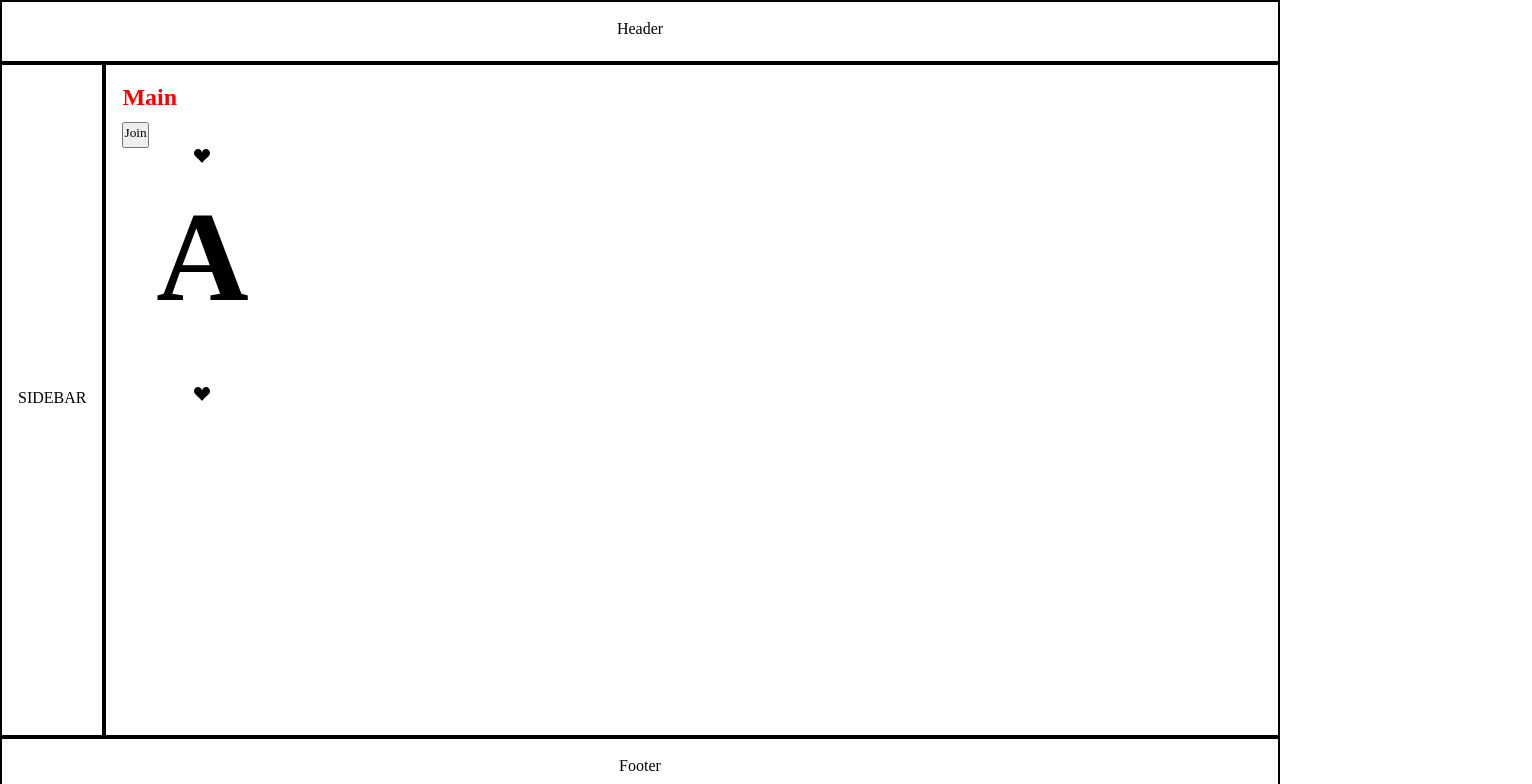
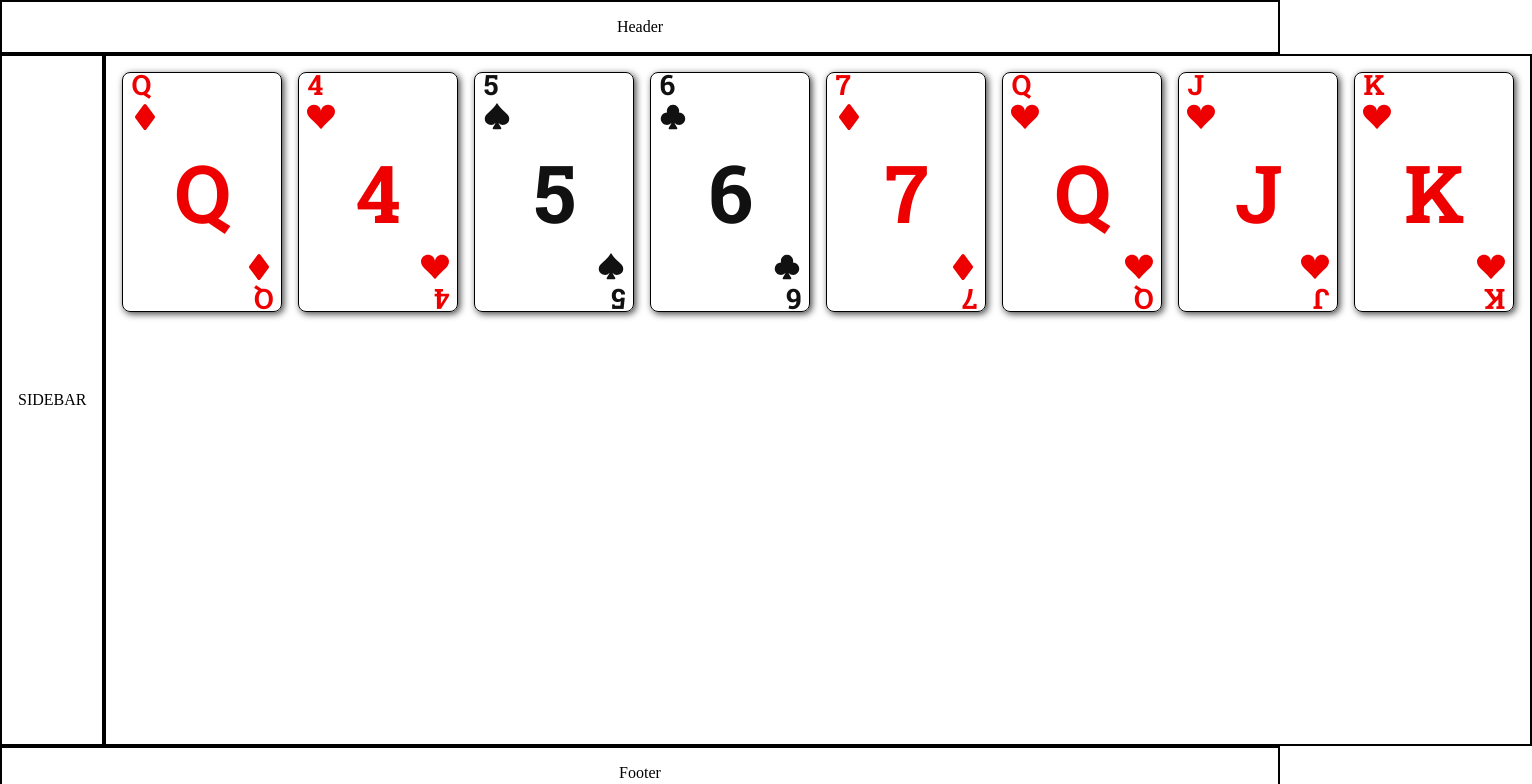
Before and after one commit to mateus-gotardi/trucao-da-massa-front-end, a Next.js app: page / in a window 1280 px wide. Shown: the top 784 px of the page, 1532 px wide, since content can reach past the window. Built offline with nearby package versions, Linux system fonts and the light colour scheme; no server answers.

Commit message:
Feat: Create Card

```diff
--- a/app/head.tsx
+++ b/app/head.tsx
@@ -1,10 +1,11 @@
+"use client";
 export default function Head() {
   return (
     <>
-      <title>Create Next App</title>
       <meta content="width=device-width, initial-scale=1" name="viewport" />
       <meta name="description" content="Generated by create next app" />
       <link rel="icon" href="/favicon.ico" />
+      <title>Create Next App</title>
     </>
   );
 }
--- a/app/layout.tsx
+++ b/app/layout.tsx
@@ -3,6 +3,12 @@ import StyledComponentsRegistry from "lib/registry";
 import { GlobalStyle } from "styles/global";
 import { Body } from "styles/layout";
 import Head from "./head";
+
+import { Roboto_Slab } from "@next/font/google";
+
+const Roboto = Roboto_Slab({
+  subsets: ["latin"],
+});
 
 export default function RootLayout({
   children,
@@ -18,7 +24,7 @@ export default function RootLayout({
           <header>Header</header>
           <main>
             <aside>SIDEBAR</aside>
-            <section>{children}</section>
+            <section className={Roboto.className}>{children}</section>
           </main>
           <footer>Footer</footer>
         </Body>
--- a/app/page.tsx
+++ b/app/page.tsx
@@ -1,35 +1,23 @@
 "use client";
-import socket from "@/common/connection/webSocket";
-import styled from "styled-components";
 import { Card } from "@/components";
-import { TrucoCard } from "utils/interfaces";
-
-
-const H1 = styled.h1`
-  color: red;
-`;
-
-
+import { ITrucoCard } from "utils/interfaces";
 
 export default function Home() {
-  const handleJoin = () => {
-    socket.on("join", (data) => {
-      console.log(data);
-    });
-
-    socket.emit("join", { name: "test" });
+  const sampleCard: ITrucoCard = {
+    value: "Q",
+    suit: "ouros",
   };
 
-  const sampleCard: TrucoCard = {
-    value: "A",
-    suit: "copas"
-  }
-
   return (
-    <div>
-      <H1>Main</H1>
-      <button onClick={handleJoin}>Join</button>
+    <div style={{ display: "flex", gap: "1rem" }}>
       <Card card={sampleCard} />
+      <Card card={{ value: "4", suit: "copas" }} />
+      <Card card={{ value: "5", suit: "espadas" }} />
+      <Card card={{ value: "6", suit: "paus" }} />
+      <Card card={{ value: "7", suit: "ouros" }} />
+      <Card card={{ value: "Q", suit: "copas" }} />
+      <Card card={{ value: "J", suit: "copas" }} />
+      <Card card={{ value: "K", suit: "copas" }} />
     </div>
   );
 }
--- a/src/components/card/index.tsx
+++ b/src/components/card/index.tsx
@@ -1,34 +1,103 @@
-import { CardStyles } from "./styles";
-import { TrucoCard } from "utils/interfaces";
-import { BsFillSuitClubFill, BsFillSuitDiamondFill, BsFillSuitHeartFill, BsFillSuitSpadeFill } from 'react-icons/bs'
+import { CardStyles, CardValue, CardSuit } from "./styles";
+import { ITrucoCard } from "utils/interfaces";
+import {
+  BsFillSuitClubFill,
+  BsFillSuitDiamondFill,
+  BsFillSuitHeartFill,
+  BsFillSuitSpadeFill,
+} from "react-icons/bs";
 import { colors } from "..";
 
-const Card = (props: any) => {
+interface ICardProps {
+  card: ITrucoCard;
+  suitColor?: string;
+}
+const isNumber = (value: string) => {
+  return !isNaN(Number(value));
+};
 
-    const { card } = props;
+const SuitPicker: React.FC<ICardProps> = ({ card, suitColor }) => {
+  return (
+    <>
+      {card.suit === "paus" && (
+        <BsFillSuitClubFill color={suitColor} size={28} />
+      )}
+      {card.suit === "ouros" && (
+        <BsFillSuitDiamondFill color={suitColor} size={28} />
+      )}
+      {card.suit === "copas" && (
+        <BsFillSuitHeartFill color={suitColor} size={28} />
+      )}
+      {card.suit === "espadas" && (
+        <BsFillSuitSpadeFill color={suitColor} size={28} />
+      )}
+    </>
+  );
+};
 
-    const SuitPicker = () => {
-        return (
-            <>
-                {card.suit === "paus" && <BsFillSuitClubFill className="suit black" />}
-                {card.suit === "ouros" && <BsFillSuitDiamondFill className="suit red" />}
-                {card.suit === "copas" && <BsFillSuitHeartFill className="suit red" />}
-                {card.suit === "espada" && <BsFillSuitSpadeFill className="suit black" />}
-            </>
-        )
+const MiddleOfCard: React.FC<ICardProps> = ({ card, suitColor }) => {
+  if (isNumber(card.value)) {
+    for (let i = 0; i < Number(card.value); i++) {
+      return <SuitPicker card={card} suitColor={suitColor} />;
     }
+  } else return;
+  <></>;
+};
 
-    return (
-        <CardStyles colors={colors}>
-            <div className="top-suit">
-                <SuitPicker />
-            </div>
-            <h1 className="value">{card.value}</h1>
-            <div className="bottom-suit">
-                <SuitPicker />
-            </div>
-        </CardStyles>
-    )
-}
+const Card: React.FC<ICardProps> = ({ card }) => {
+  const colorPicker = () => {
+    switch (card.suit) {
+      case "paus":
+        return colors.black;
+      case "espadas":
+        return colors.black;
+      case "copas":
+        return colors.red;
+      case "ouros":
+        return colors.red;
+    }
+  };
+  const suitColor = colorPicker();
+
+  console.log(card.value, "IsNumber?", isNumber(card.value));
+  return (
+    <CardStyles>
+      <CardSuit position="start">
+        <CardValue color={suitColor}>
+          <h2>{card.value}</h2>
+        </CardValue>
+        <SuitPicker
+          suitColor={suitColor}
+          card={{
+            value: card.value,
+            suit: card.suit,
+          }}
+        />
+      </CardSuit>
+      <CardValue color={suitColor}>
+        <h1>{card.value}</h1>
+      </CardValue>
+
+      <CardSuit position="end">
+        <SuitPicker
+          suitColor={suitColor}
+          card={{
+            value: card.value,
+            suit: card.suit,
+          }}
+        />
+        <CardValue color={suitColor}>
+          <h2
+            style={{
+              transform: "rotate(180deg)",
+            }}
+          >
+            {card.value}
+          </h2>
+        </CardValue>
+      </CardSuit>
+    </CardStyles>
+  );
+};
 
 export default Card;
--- a/src/components/card/styles.tsx
+++ b/src/components/card/styles.tsx
@@ -1,14 +1,56 @@
-import styled from 'styled-components';
-import { ColorsProps } from 'utils/interfaces';
+import styled from "styled-components";
 
-export const CardStyles = styled.div<ColorsProps>`
+interface ICardSuitProps {
+  position: "start" | "end";
+}
+
+interface ICardValueProps {
+  color: string;
+}
+
+export const CardStyles = styled.div`
   width: 10rem;
   height: 15rem;
   display: flex;
   flex-direction: column;
-    justify-content: space-between;
+  justify-content: center;
   align-items: center;
-    h1{
-        font-size: 8rem;
+  border: 1px solid black;
+  padding: 0.5rem;
+  border-radius: 0.5rem;
+  box-shadow: 2px 2px 7px 0px rgba(0, 0, 0, 0.75);
+  user-select: none;
+  overflow: none;
+  cursor: pointer;
+
+  &:active {
+    transform: scale(0.95);
   }
-`
+`;
+
+export const CardValue = styled.div<ICardValueProps>`
+  display: flex;
+  align-items: center;
+  flex: 1;
+
+  > h1 {
+    font-size: 5rem;
+  }
+
+  > h2 {
+    font-size: 1.75rem;
+  }
+
+  > h1,
+  h2 {
+    color: ${({ color }) => color};
+  }
+`;
+
+export const CardSuit = styled.div<ICardSuitProps>`
+  width: 100%;
+  display: flex;
+  flex-direction: column;
+  align-items: ${({ position }) => `flex-${position}`};
+  padding: 0.5rem 0;
+`;
--- a/styles/global.ts
+++ b/styles/global.ts
@@ -2,9 +2,7 @@
 import { createGlobalStyle } from "styled-components";
 
 export const GlobalStyle = createGlobalStyle`
-    @import url('https://fonts.googleapis.com/css2?family=Noto+Serif+Ahom&display=swap');
     * {
-        font-family: 'Noto Serif Ahom', serif;
         margin: 0;
         padding: 0;
         box-sizing: border-box;
```
Also changed, not shown: utils/interfaces.ts (+3 -11 lines). Lines whose indentation alone changed are shown as unchanged.
